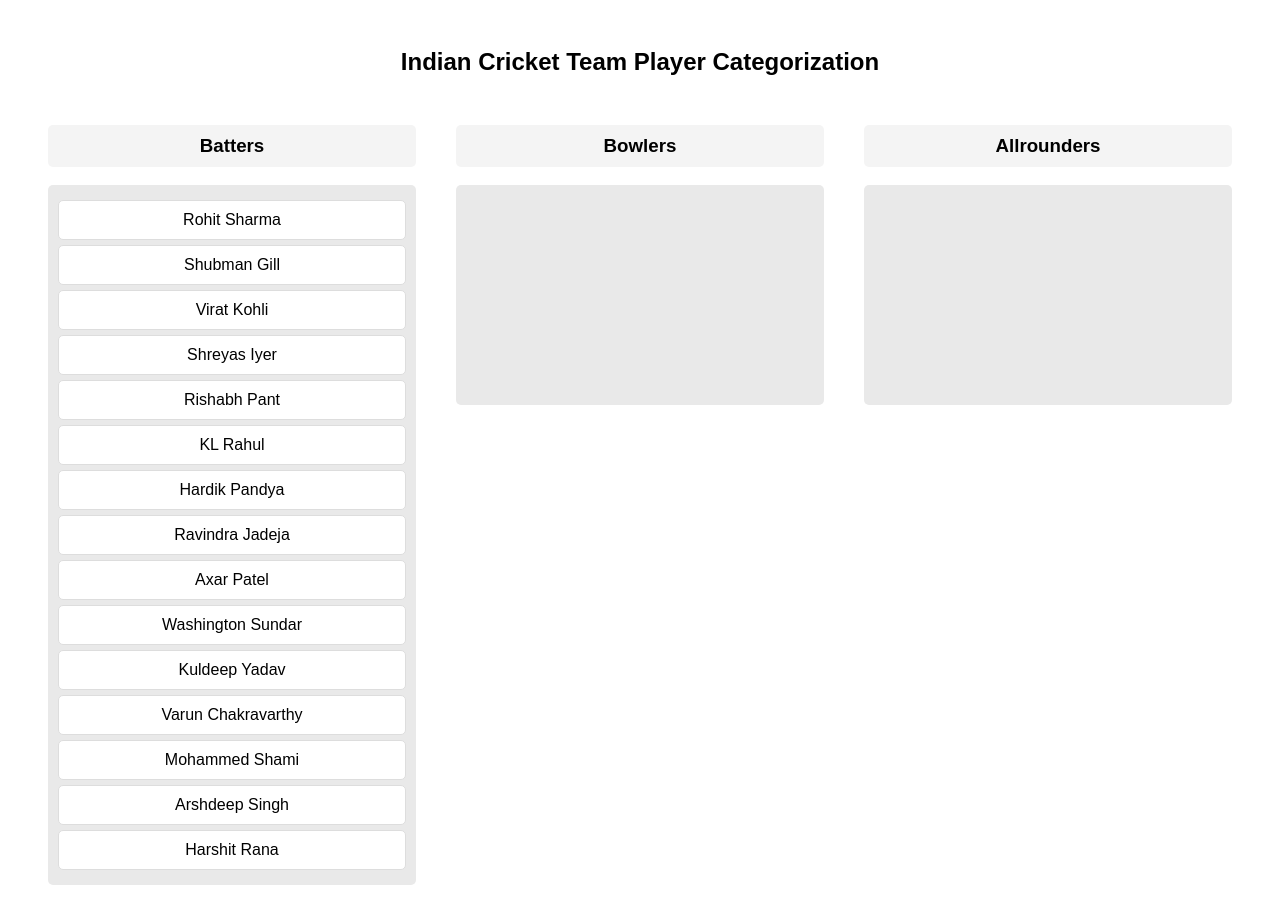
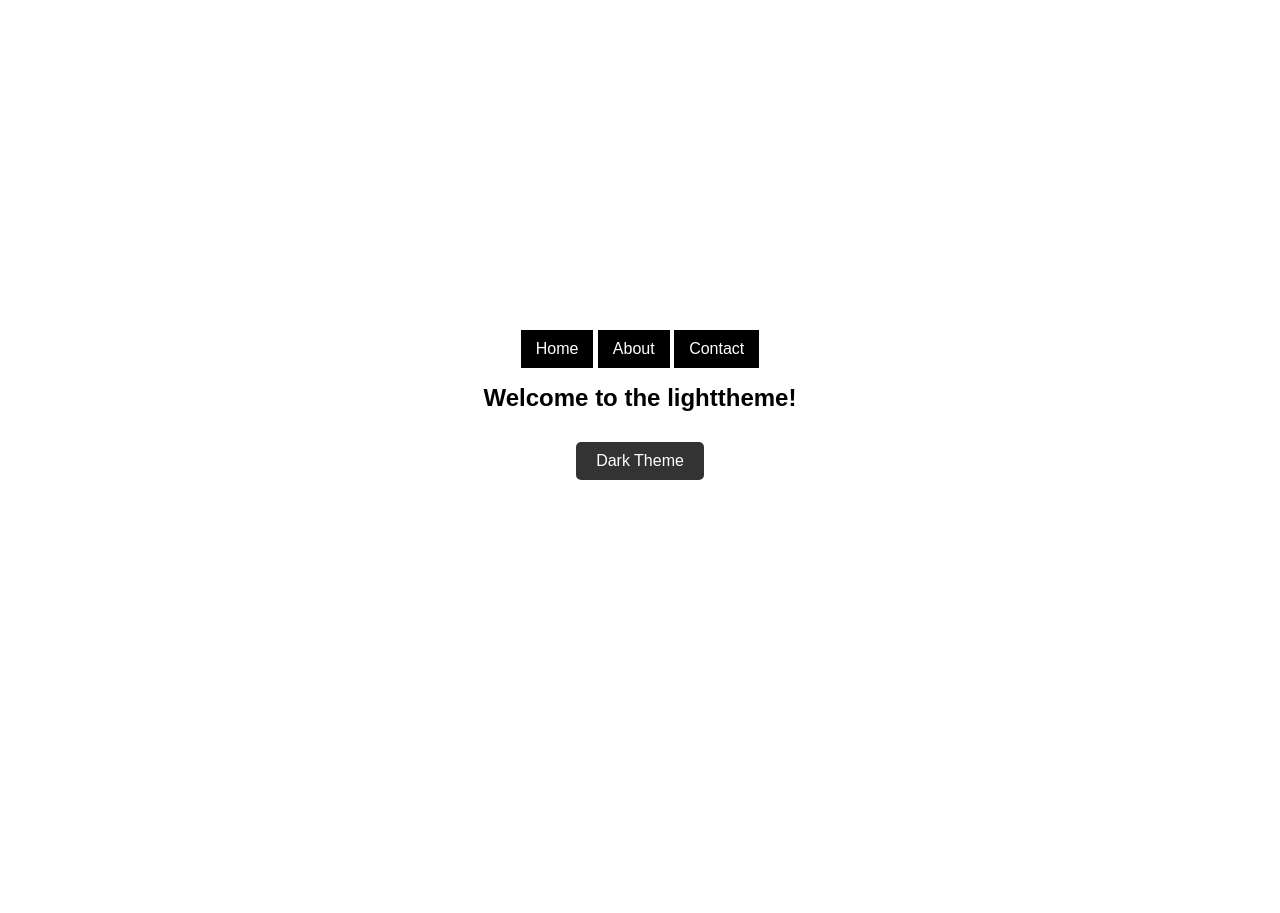
Before and after one commit to Ashwith45/react, a React (Create React App) app: page / in a window 1280 px wide. After the commit the page ends 800 px from the top, so only its background shows below. Built offline with nearby package versions, Linux system fonts and the light colour scheme.

Commit message:
Theme Context Commit

```diff
--- a/src/App.css
+++ b/src/App.css
@@ -1,38 +1,96 @@
-.App {
-  text-align: center;
+* {
+    margin: 0;
+    padding: 0;
+    box-sizing: border-box;
+    font-family: 'Arial', sans-serif;
 }
 
-.App-logo {
-  height: 40vmin;
-  pointer-events: none;
+body {
+    transition: background-color 0.3s ease-in-out, color 0.3s ease-in-out;
 }
 
-@media (prefers-reduced-motion: no-preference) {
-  .App-logo {
-    animation: App-logo-spin infinite 20s linear;
-  }
+.light {
+    --bg-color: #f4f4f4;
+    --text-color: #222;
 }
 
-.App-header {
-  background-color: #282c34;
+.dark {
+    --bg-color: #222;
+    --text-color: #fff;
+}
+
+.app-container {
+    background-color: var(--bg-color);
+    color: var(--text-color);
     min-height: 100vh;
     display: flex;
     flex-direction: column;
     align-items: center;
     justify-content: center;
-  font-size: calc(10px + 2vmin);
+}
+
+.navbar {
+    width: 100%;
+    background-color: var(--text-color);
+    padding: 15px;
+    display: flex;
+    justify-content: center;
+    gap: 15px;
+    border-bottom: 2px solid var(--bg-color);
+}
+
+.navbar button {
+    background: transparent;
+    color: var(--bg-color);
+    border: 2px solid var(--bg-color);
+    padding: 10px 20px;
+    font-size: 16px;
+    cursor: pointer;
+    transition: all 0.3s ease-in-out;
+    border-radius: 5px;
+}
+
+.navbar button:hover {
+    background: var(--bg-color);
+    color: var(--text-color);
+}
+
+.home-container {
+    text-align: center;
+    padding: 20px;
+}
+
+.toggle-theme-btn {
+    margin-top: 20px;
+    padding: 12px 20px;
+    font-size: 16px;
+    border: none;
+    border-radius: 5px;
+    cursor: pointer;
+    transition: all 0.3s ease-in-out;
+}
+
+.light-theme-btn {
+    background-color: #ffcc00;
+    color: black;
+}
+
+.light-theme-btn:hover {
+    background-color: #ffaa00;
+}
+
+.dark-theme-btn {
+    background-color: #333;
     color: white;
 }
 
-.App-link {
-  color: #61dafb;
+.dark-theme-btn:hover {
+    background-color: #555;
 }
 
-@keyframes App-logo-spin {
-  from {
-    transform: rotate(0deg);
+.loading {
+    font-size: 18px;
+    color: var(--text-color);
+    text-align: center;
+    margin-top: 20px;
 }
-  to {
-    transform: rotate(360deg);
-  }
-}
--- a/src/App.js
+++ b/src/App.js
@@ -1,25 +1,84 @@
-import React, { useContext } from "react";
-import { ThemeContext, ThemeProvider } from "./themecontext";
+import React, { Suspense } from "react";
+import { BrowserRouter as Router, Routes, Route, useNavigate } from "react-router-dom";
+import { ThemeProvider, useTheme } from "./ThemeContext/ThemeContext";
+import "./styles.css";
+import "./ThemeContext/ThemeContext.css";
 
-function ThemeSwitcher() {
-    const { theme, setTheme } = useContext(ThemeContext);
+// Lazy Loaded Pages
+const About = React.lazy(() => new Promise(resolve => {
+    setTimeout(() => resolve(
+        import ("./ThemeContext/About")), 2000);
+}));
+
+const Contact = React.lazy(() => new Promise(resolve => {
+    setTimeout(() => resolve(
+        import ("./ThemeContext/Contact")), 2000);
+}));
+
+const App = () => {
         return ( <
-        div >
+            ThemeProvider >
             <
-        p > Current Theme: { theme } < /p> <
+            Router >
+            <
+            div className = "app-container" >
+            <
+            Navbar / >
+            <
+            Suspense fallback = { < div className = "loading" > Loading... < /div>}> <
+                Routes >
+                <
+                Route path = "/"
+                element = { < Home / > }
+                /> <
+                Route path = "/about"
+                element = { < About / > }
+                /> <
+                Route path = "/contact"
+                element = { < Contact / > }
+                /> <
+                /Routes> <
+                /Suspense> <
+                /div> <
+                /Router> <
+                /ThemeProvider>
+            );
+        };
+
+        // Navbar Component with Buttons
+        const Navbar = () => {
+            const navigate = useNavigate();
+
+            return ( <
+                nav className = "navbar" >
+                <
                 button onClick = {
-            () => setTheme(theme === "light" ? "dark" : "light") } >
-        Toggle Theme <
+                    () => navigate("/") } > Home < /button> <
+                button onClick = {
+                    () => navigate("/about") } > About < /button> <
+                button onClick = {
+                    () => navigate("/contact") } > Contact < /button> <
+                /nav>
+            );
+        };
+
+        // Home Component
+        const Home = () => {
+            const { theme, toggleTheme } = useTheme();
+
+            return ( <
+                div className = "home-container" >
+                <
+                h1 > Welcome to the { theme }
+                theme! < /h1> <
+                button className = { `toggle-theme-btn ${
+          theme === "light" ? "dark-theme-btn" : "light-theme-btn"
+        }` }
+                onClick = { toggleTheme } >
+                { theme === "light" ? "Dark Theme" : "Light Theme" } <
                 /button> <
                 /div>
             );
-}
-export default function App() {
-    return ( <
-        ThemeProvider >
-        <
-        ThemeSwitcher / >
-        <
-        /ThemeProvider >
-    );
-}
+        };
+
+        export default App;
--- /dev/null
+++ b/src/ThemeContext/About.css
@@ -0,0 +1,30 @@
+.about-container {
+    text-align: center;
+    padding: 20px;
+    border-radius: 8px;
+    margin: 20px auto;
+    width: 80%;
+    max-width: 600px;
+    box-shadow: 0px 4px 6px rgba(0, 0, 0, 0.1);
+    transition: background 0.3s ease, color 0.3s ease;
+}
+
+.light .about-container {
+    background-color: #f9f9f9;
+    color: #333;
+}
+
+.dark .about-container {
+    background-color: #333;
+    color: #f9f9f9;
+}
+
+.about-container h2 {
+    font-size: 24px;
+    margin-bottom: 10px;
+}
+
+.about-container p {
+    font-size: 18px;
+    line-height: 1.5;
+}
--- /dev/null
+++ b/src/ThemeContext/About.js
@@ -0,0 +1,14 @@
+import React from "react";
+import "./About.css";
+
+const About = () => {
+    return ( <
+        div className = "about-container" >
+        <
+        h2 > About Page < /h2> <
+        p > This is the About Page. < /p> <
+        /div>
+    );
+};
+
+export default About;
--- /dev/null
+++ b/src/ThemeContext/Contact.css
@@ -0,0 +1,30 @@
+.contact-container {
+    text-align: center;
+    padding: 20px;
+    border-radius: 8px;
+    margin: 20px auto;
+    width: 80%;
+    max-width: 600px;
+    box-shadow: 0px 4px 6px rgba(0, 0, 0, 0.1);
+    transition: background 0.3s ease, color 0.3s ease;
+}
+
+.light .contact-container {
+    background-color: #f9f9f9;
+    color: #333;
+}
+
+.dark .contact-container {
+    background-color: #333;
+    color: #f9f9f9;
+}
+
+.contact-container h2 {
+    font-size: 24px;
+    margin-bottom: 10px;
+}
+
+.contact-container p {
+    font-size: 18px;
+    line-height: 1.5;
+}
--- /dev/null
+++ b/src/ThemeContext/Contact.js
@@ -0,0 +1,14 @@
+import React from "react";
+import "./Contact.css";
+
+const Contact = () => {
+    return ( <
+        div className = "contact-container" >
+        <
+        h2 > Contact Page < /h2> <
+        p > This is the Contact Page. < /p> <
+        /div>
+    );
+};
+
+export default Contact;
--- /dev/null
+++ b/src/ThemeContext/ThemeContext.css
@@ -0,0 +1,39 @@
+.light,
+.dark {
+    min-height: 100vh;
+    display: flex;
+    flex-direction: column;
+    align-items: center;
+    justify-content: center;
+    transition: background 0.3s ease, color 0.3s ease;
+}
+
+.light {
+    background-color: #f9f9f9;
+    color: #333;
+}
+
+.dark {
+    background-color: #333;
+    color: #f9f9f9;
+}
+
+.toggle-theme-btn {
+    padding: 10px 20px;
+    font-size: 16px;
+    border: none;
+    border-radius: 5px;
+    cursor: pointer;
+    margin-top: 20px;
+    transition: background 0.3s ease, color 0.3s ease;
+}
+
+.light .toggle-theme-btn {
+    background-color: #333;
+    color: #fff;
+}
+
+.dark .toggle-theme-btn {
+    background-color: #f9f9f9;
+    color: #333;
+}
--- /dev/null
+++ b/src/ThemeContext/ThemeContext.js
@@ -0,0 +1,28 @@
+import React, { createContext, useState, useContext } from "react";
+import './ThemeContext.css';
+
+const ThemeContext = createContext();
+
+export const useTheme = () => {
+    return useContext(ThemeContext);
+};
+
+
+const ThemeProvider = ({ children }) => {
+    const [theme, setTheme] = useState("light");
+
+    const toggleTheme = () => {
+        setTheme((prevTheme) => (prevTheme === "light" ? "dark" : "light"));
+    };
+
+    return ( <
+        ThemeContext.Provider value = {
+            { theme, toggleTheme } } >
+        <
+        div className = { typeof theme === "string" ? theme : "light" } > { React.Children.toArray(children) } <
+        /div> <
+        /ThemeContext.Provider>
+    );
+};
+
+export { ThemeProvider, ThemeContext };
--- a/src/index.css
+++ b/src/index.css
@@ -1,13 +1,40 @@
 body {
-  margin: 0;
-  font-family: -apple-system, BlinkMacSystemFont, 'Segoe UI', 'Roboto', 'Oxygen',
-    'Ubuntu', 'Cantarell', 'Fira Sans', 'Droid Sans', 'Helvetica Neue',
-    sans-serif;
-  -webkit-font-smoothing: antialiased;
-  -moz-osx-font-smoothing: grayscale;
+    margin: 0;
+    font-family: Arial, sans-serif;
+    transition: background-color 0.3s ease, color 0.3s ease;
 }
 
-code {
-  font-family: source-code-pro, Menlo, Monaco, Consolas, 'Courier New',
-    monospace;
+.light {
+    background-color: #ffffff;
+    color: #000000;
 }
+
+.dark {
+    background-color: #1e1e1e;
+    color: #ffffff;
+}
+
+.container {
+    max-width: 800px;
+    margin: auto;
+    padding: 20px;
+}
+
+button {
+    padding: 10px 15px;
+    border: none;
+    cursor: pointer;
+    font-size: 16px;
+    margin-top: 10px;
+    transition: background 0.3s ease;
+}
+
+.light button {
+    background-color: #000000;
+    color: #ffffff;
+}
+
+.dark button {
+    background-color: #ffffff;
+    color: #000000;
+}
--- a/src/index.js
+++ b/src/index.js
@@ -1,12 +1,13 @@
 import React from "react";
 import ReactDOM from "react-dom/client"; // ✅ Use `react-dom/client` for React 18
-import DragDropList from "./DragDrop/DragDropList";
+import App from "./App";
+import './index.css';
 
 const root = ReactDOM.createRoot(document.getElementById("root")); // ✅ Use `createRoot`
 root.render( <
     React.StrictMode >
     <
-    DragDropList / >
+    App / >
     <
     /React.StrictMode>
 );
--- /dev/null
+++ b/src/styles.css
@@ -0,0 +1,30 @@
+.app-container {
+    text-align: center;
+    padding: 20px;
+}
+
+h1,
+h2 {
+    font-size: 24px;
+    font-weight: bold;
+    text-align: center;
+    margin-bottom: 10px;
+}
+
+.page-section {
+    padding: 20px;
+    border-radius: 8px;
+    margin: 10px auto;
+    width: 80%;
+    box-shadow: 0px 4px 6px rgba(0, 0, 0, 0.1);
+}
+
+.light .page-section {
+    background-color: #f8f8f8;
+    color: #333;
+}
+
+.dark .page-section {
+    background-color: #333;
+    color: #f8f8f8;
+}
```
Also changed, not shown: src/themecontext.js (deleted, +0 -10 lines). Lines whose indentation alone changed are shown as unchanged.
